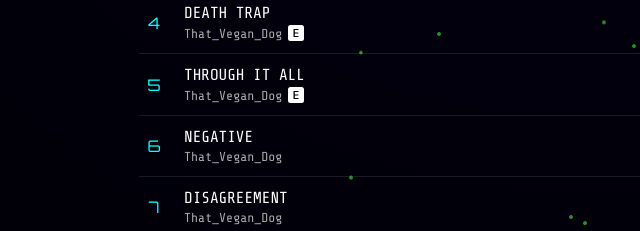
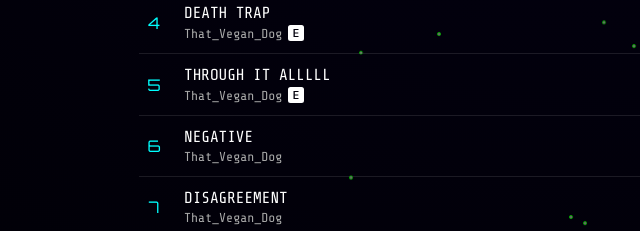
Before and after one commit to thatvegandog/That_Vegan_Dog, a plain HTML site: page deathtrap.html in a window 1280 px wide. Shown: the part 552-783 px from the top of the page, 53-693 px from the left. Drawn offline with nearby package versions, Linux system fonts and the light colour scheme.

Commit message:
Update deathtrap.html

```diff
--- a/deathtrap.html
+++ b/deathtrap.html
@@ -95,7 +95,7 @@
             <div class="track" onclick="window.location='track5.html'">
                 <span class="track-number">5</span>
                 <div class="track-info">
-                    <p class="track-title">THROUGH IT ALL</p>
+                    <p class="track-title">THROUGH IT ALLLLL</p>
                     <p class="track-artist">That_Vegan_Dog
 <img src="explicit-fill.svg" class="explicit-icon"></p>
                 </div>
```
